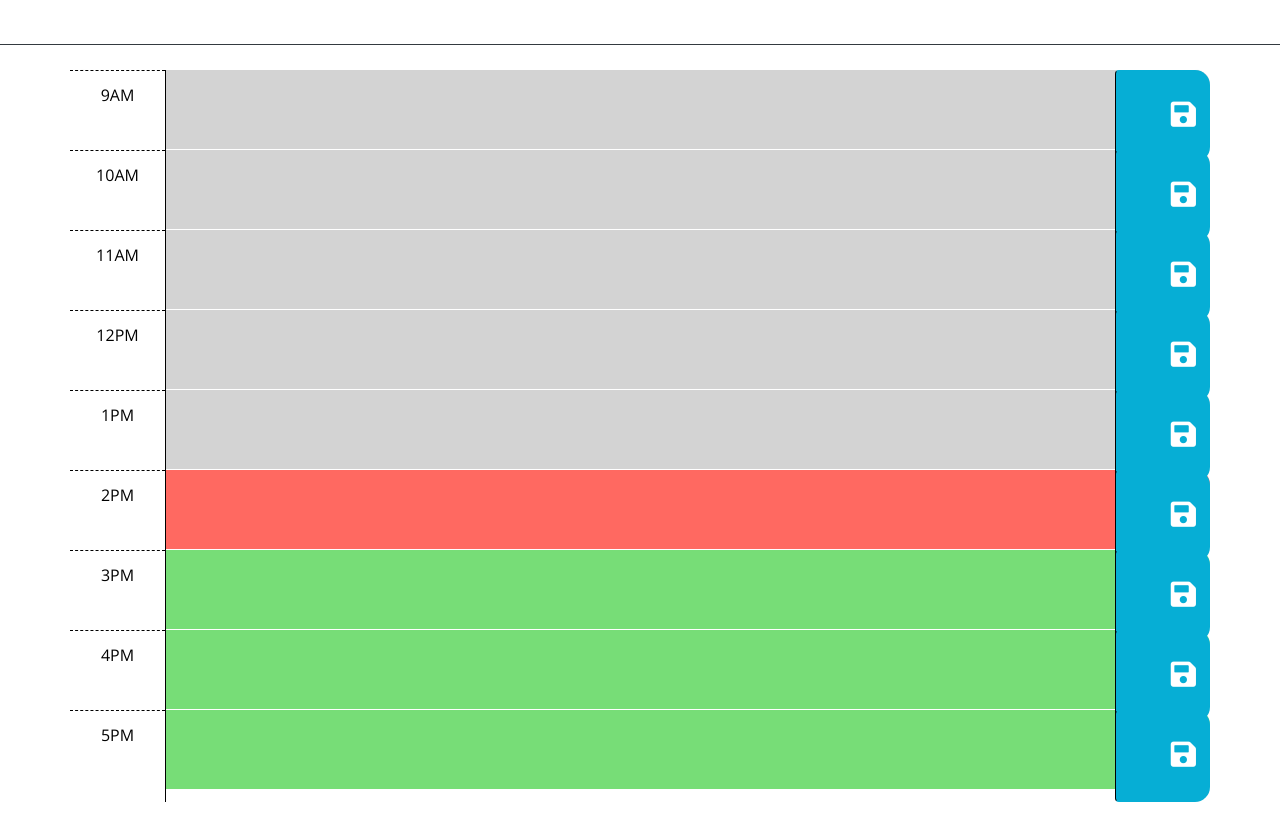
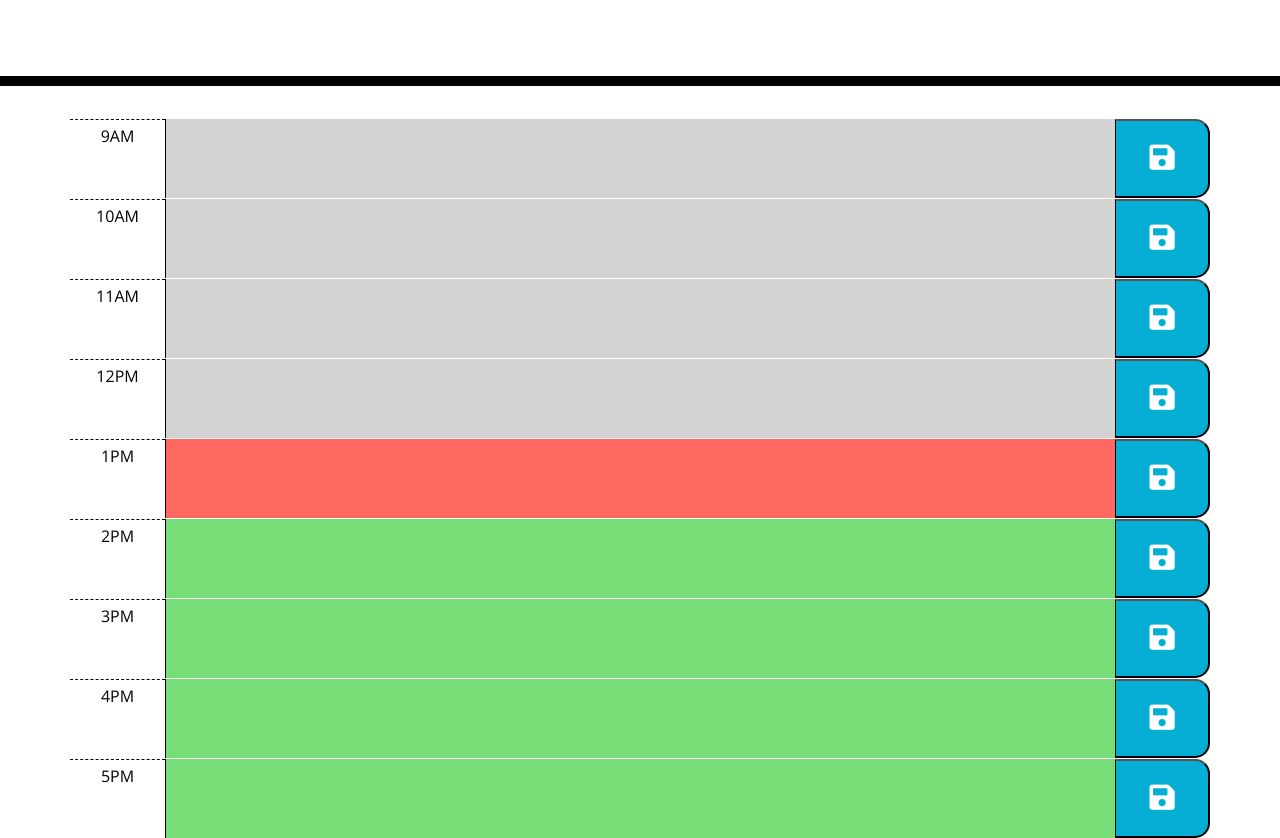
Before and after one commit to junaidmsm/Work-Day-Scheduler, a plain HTML site: page Develop/index.html in a window 1280 px wide. Shown: the part 218-1056 px from the top of the page. Before the commit the page ends 1020 px from the top, so only its background shows below. Drawn offline with nearby package versions, Linux system fonts and the light colour scheme; files that its build step writes are made by us from their sources; files whose address does not match are found by name.

Commit message:
Descriptions added to functions in the script.js

```diff
--- a/Develop/index.html
+++ b/Develop/index.html
@@ -24,90 +24,75 @@
   </head>
 
   <body>
-    <header class="p-5 mb-4 border-5 border-bottom border-dark text-center">
+    <header class="jumbotron text-center">
       <h1 class="display-3">Work Day Scheduler</h1>
       <p class="lead">A simple calendar app for scheduling your work day</p>
       <p id="currentDay" class="lead"></p>
     </header>
+
+    <!-- Timeblocks 9AM to 5PM -->
     <div class="container">
-      <!-- Timeblocks go here -->
-      <div id="hour-9" class="row time-block past">
-        <div class="col-2 col-md-1 hour text-center py-3">9AM</div>
-        <textarea class="col-8 col-md-10 description" rows="3"> </textarea>
-        <button class="btn saveBtn col-2 col-md-1" aria-label="save">
-          <i class="fas fa-save" aria-hidden="true"></i>
-        </button>
+      <div class="row time-block" id="9">
+        <div class="col-1 hour pt-2">9AM</div>
+        <textarea class="col-10 plan"></textarea>
+        <button class="col-1 saveBtn"><i class="fas fa-save"></i></button>
       </div>
 
-      <!-- Example of a a present time block. The "present" class adds a red background color. -->
-      <div id="hour-10" class="row time-block past">
-        <div class="col-2 col-md-1 hour text-center py-3">10AM</div>
-        <textarea class="col-8 col-md-10 description" rows="3"> </textarea>
-        <button class="btn saveBtn col-2 col-md-1" aria-label="save">
-          <i class="fas fa-save" aria-hidden="true"></i>
-        </button>
+      <div class="row time-block" id="10">
+        <div class="col-1 hour pt-2">10AM</div>
+        <textarea class="col-10 plan"></textarea>
+        <button class="col-1 saveBtn"><i class="fas fa-save"></i></button>
       </div>
 
-      <!-- Example of a future time block. The "future" class adds a green background color. -->
-      <div id="hour-11" class="row time-block past">
-        <div class="col-2 col-md-1 hour text-center py-3">11AM</div>
-        <textarea class="col-8 col-md-10 description" rows="3"> </textarea>
-        <button class="btn saveBtn col-2 col-md-1" aria-label="save">
-          <i class="fas fa-save" aria-hidden="true"></i>
-        </button>
+      <div class="row time-block" id="11">
+        <div class="col-1 hour pt-2">11AM</div>
+        <textarea class="col-10 plan"></textarea>
+        <button class="col-1 saveBtn"><i class="fas fa-save"></i></button>
       </div>
 
-      <div id="hour-9" class="row time-block past">
-        <div class="col-2 col-md-1 hour text-center py-3">12PM</div>
-        <textarea class="col-8 col-md-10 description" rows="3"> </textarea>
-        <button class="btn saveBtn col-2 col-md-1" aria-label="save">
-          <i class="fas fa-save" aria-hidden="true"></i>
-        </button>
+      <div class="row time-block" id="12">
+        <div class="col-1 hour pt-2" value="12PM">12PM</div>
+        <textarea class="col-10 plan"></textarea>
+        <button class="col-1 saveBtn"><i class="fas fa-save"></i></button>
       </div>
 
-      <div id="hour-9" class="row time-block past">
-        <div class="col-2 col-md-1 hour text-center py-3">1PM</div>
-        <textarea class="col-8 col-md-10 description" rows="3"> </textarea>
-        <button class="btn saveBtn col-2 col-md-1" aria-label="save">
-          <i class="fas fa-save" aria-hidden="true"></i>
-        </button>
+      <div class="row time-block" id="13">
+        <div class="col-1 hour pt-2">1PM</div>
+        <textarea class="col-10 plan"></textarea>
+        <button class="col-1 saveBtn"><i class="fas fa-save"></i></button>
       </div>
 
-      <div id="hour-9" class="row time-block present">
-        <div class="col-2 col-md-1 hour text-center py-3">2PM</div>
-        <textarea class="col-8 col-md-10 description" rows="3"> </textarea>
-        <button class="btn saveBtn col-2 col-md-1" aria-label="save">
-          <i class="fas fa-save" aria-hidden="true"></i>
-        </button>
+      <div class="row time-block" id="14">
+        <div class="col-1 hour pt-2">2PM</div>
+        <textarea class="col-10 plan"></textarea>
+        <button class="col-1 saveBtn"><i class="fas fa-save"></i></button>
       </div>
 
-      <div id="hour-9" class="row time-block future">
-        <div class="col-2 col-md-1 hour text-center py-3">3PM</div>
-        <textarea class="col-8 col-md-10 description" rows="3"> </textarea>
-        <button class="btn saveBtn col-2 col-md-1" aria-label="save">
-          <i class="fas fa-save" aria-hidden="true"></i>
-        </button>
+      <div class="row time-block" id="15">
+        <div class="col-1 hour pt-2">3PM</div>
+        <textarea class="col-10 plan"></textarea>
+        <button class="col-1 saveBtn"><i class="fas fa-save"></i></button>
       </div>
 
-      <div id="hour-9" class="row time-block future">
-        <div class="col-2 col-md-1 hour text-center py-3">4PM</div>
-        <textarea class="col-8 col-md-10 description" rows="3"> </textarea>
-        <button class="btn saveBtn col-2 col-md-1" aria-label="save">
-          <i class="fas fa-save" aria-hidden="true"></i>
-        </button>
+      <div class="row time-block" id="16">
+        <div class="col-1 hour pt-2">4PM</div>
+        <textarea class="col-10 plan"></textarea>
+        <button class="col-1 saveBtn"><i class="fas fa-save"></i></button>
       </div>
 
-      <div id="hour-9" class="row time-block future">
-        <div class="col-2 col-md-1 hour text-center py-3">5PM</div>
-        <textarea class="col-8 col-md-10 description" rows="3"> </textarea>
-        <button class="btn saveBtn col-2 col-md-1" aria-label="save">
-          <i class="fas fa-save" aria-hidden="true"></i>
-        </button>
+      <div class="row time-block" id="17">
+        <div class="col-1 hour pt-2">5PM</div>
+        <textarea class="col-10 plan"></textarea>
+        <button class="col-1 saveBtn"><i class="fas fa-save"></i></button>
       </div>
 
+    </div>
 
+    <!-- js scripts, jquery, moment.js, bootstrap js -->
     <script src="https://cdnjs.cloudflare.com/ajax/libs/jquery/3.2.1/jquery.min.js"></script>
     <script src="https://cdnjs.cloudflare.com/ajax/libs/moment.js/2.24.0/moment.min.js"></script>
+    <script src="https://code.jquery.com/jquery-3.5.1.slim.min.js" integrity="sha384-DfXdz2htPH0lsSSs5nCTpuj/zy4C+OGpamoFVy38MVBnE+IbbVYUew+OrCXaRkfj" crossorigin="anonymous"></script>
+    <script src="https://cdn.jsdelivr.net/npm/bootstrap@4.5.3/dist/js/bootstrap.bundle.min.js" integrity="sha384-ho+j7jyWK8fNQe+A12Hb8AhRq26LrZ/JpcUGGOn+Y7RsweNrtN/tE3MoK7ZeZDyx" crossorigin="anonymous"></script>
     <script src="/c:/users/guest1/desktop/Challenges/Work-Day-Scheduler/Develop/script.js"></script>
   </body>
 </html>
--- a/Develop/script.js
+++ b/Develop/script.js
@@ -1,11 +1,13 @@
+var saveBtn = $(".saveBtn");
+
 // function code
 function updateTime() {
   let today = moment();
 
-  // updates the time element in the header
+// updates the time element in the header
   $("#currentDay").text(today.format("dddd, MMMM Do YYYY, h:mm.ss"));
 
-  // For coloring the past, present, and future time blocks
+// For coloring the past, present, and future time blocks
   let now = moment().format("kk");
   for (let i = 0; i < scheduleElArray.length; i++) {
       scheduleElArray[i].removeClass("future past present");
@@ -20,8 +22,65 @@ function updateTime() {
 
           scheduleElArray[i].addClass("future");
       }
+
+    }
   }
+
+  function timeBlockColor() {
+    var hour = moment().hours();
+
+    $(".time-block").each(function() {
+        var currHour = parseInt($(this).attr("id"));
+
+// console.log(this); //each time-block
+
+        if (currHour > hour) {
+            $(this).addClass("future");
+        } else if (currHour === hour) {
+            $(this).addClass("present");
+        } else {
+            $(this).addClass("past");
+        }
+
+    })
+  };
+
+// WHEN I click the save button for that time block
+saveBtn.on("click", function() {
+
+// console.log(this); //save button
+  var time = $(this).siblings(".hour").text();
+  var plan = $(this).siblings(".plan").val();
+
+// THEN the text for that event is saved in local storage
+  localStorage.setItem(time, plan);
+});
+
+// WHEN I refresh the page
+// THEN the saved events persist
+function usePlanner() {
+
+  $(".hour").each(function() {
+      var currHour = $(this).text();
+      var currPlan = localStorage.getItem(currHour);
+
+// console.log(this);
+// console.log(currHour);
+
+      if(currPlan !== null) {
+          $(this).siblings(".plan").val(currPlan);
+      }
+  });
 }
+
+/**
+* CALL FUNCTIONS
+*/
+
+timeBlockColor();
+usePlanner();
+
+
 
 // textarea elements
 let saveButton = $(".save-icon");
@@ -57,13 +116,15 @@ function renderLastRegistered() {
   for (let el of scheduleElArray) {
       el.val(localStorage.getItem("time block " + el.data("hour")));
 
+
   }
 }
 
 
 // function for handling clicks
 function handleFormSubmit(event) {
-  event.preventDefault();
+    event.preventDefault();
+
 
   let btnClicked = $(event.currentTarget);
 
@@ -72,6 +133,9 @@ function handleFormSubmit(event) {
   let targetTimeBlock = targetText.data("hour");
 
   localStorage.setItem("time block " +  targetTimeBlock, targetText.val());
+
+
+
 }
 
 saveButton.on("click", handleFormSubmit);
```
